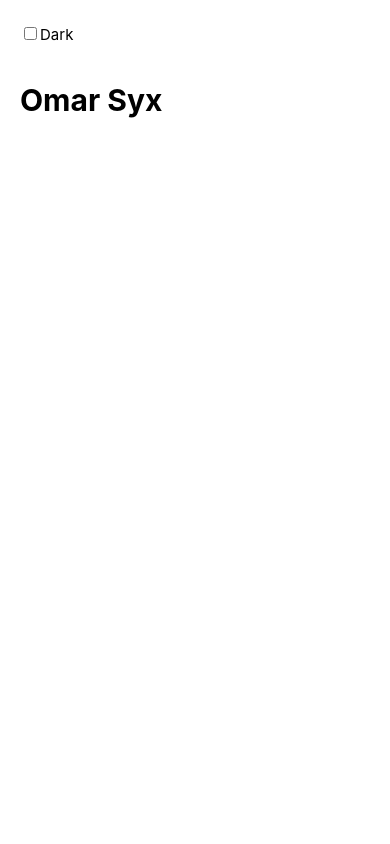
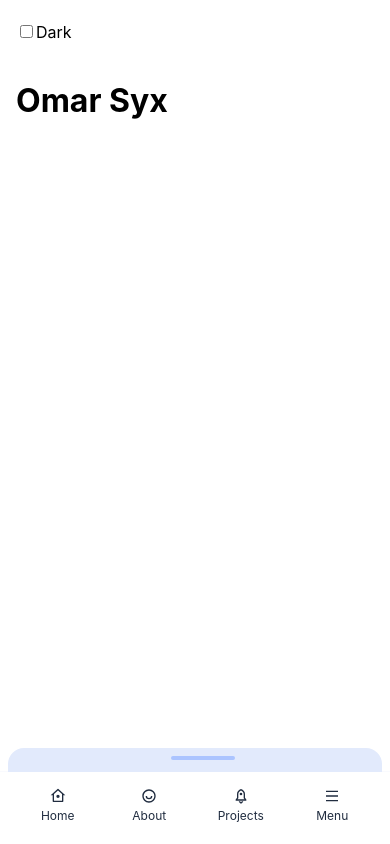
Before and after one commit to ozyxdev/ozyxdev2021, a Next.js app: page / in a window 390 px wide. Built offline with nearby package versions, Linux system fonts and the light colour scheme.

Commit message:
mobile navigation with menu sheet on click

```diff
--- a/package.json
+++ b/package.json
@@ -9,6 +9,7 @@
     "lint": "eslint src/**"
   },
   "dependencies": {
+    "framer-motion": "^4.1.17",
     "next": "10.1.3",
     "prop-types": "^15.7.2",
     "react": "17.0.2",
--- a/src/components/Page.js
+++ b/src/components/Page.js
@@ -1,5 +1,6 @@
 import PropTypes from 'prop-types'
 import styled from 'styled-components'
+import Navigation from './shared/Navigation'
 import GlobalStyles from './styles/GlobalStyles'
 
 const InnerStyles = styled.div`
@@ -10,10 +11,11 @@ const InnerStyles = styled.div`
 
 export default function Page({ children }) {
   return (
-    <div>
+    <>
+      <Navigation />
       <GlobalStyles />
       <InnerStyles>{children}</InnerStyles>
-    </div>
+    </>
   )
 }
 
--- /dev/null
+++ b/src/components/shared/Navigation.js
@@ -0,0 +1,159 @@
+import { motion } from 'framer-motion'
+import Link from 'next/link'
+import { forwardRef, useState } from 'react'
+import styled from 'styled-components'
+import AboutIcon from './icons/AboutIcon'
+import HomeIcon from './icons/HomeIcon'
+import MenuIcon from './icons/MenuIcon'
+import ProjectIcon from './icons/ProjectIcon'
+
+const NavigationContainer = styled.div`
+  position: fixed;
+  bottom: 0;
+  left: 0;
+  width: 100%;
+  background: white;
+  border-top: 1px solid #f9fafe;
+
+  .menu-sheet-backdrop {
+    background-color: rgba(0, 0, 0, 0.05);
+    width: 100%;
+    height: 100%;
+    position: fixed;
+    top: 0;
+    left: 0;
+    z-index: -1;
+    display: ${(props) => (props.menuOpen ? 'block' : 'none')};
+  }
+`
+
+const NavigationStyles = styled.nav`
+  max-width: var(--max-width);
+  background: white;
+  margin: 0 auto;
+  padding: 2rem;
+  display: grid;
+  grid-gap: 1rem;
+  grid-template-columns: repeat(4, 1fr);
+  position: relative;
+`
+
+const NavIemStyles = styled.a`
+  display: flex;
+  flex-direction: column;
+  align-items: center;
+
+  :hover {
+    text-decoration: none;
+  }
+
+  svg {
+    fill: #212d40;
+    height: 2rem;
+  }
+
+  span {
+    color: #212d40;
+    font-size: 1.5rem;
+    text-transform: capitalize;
+  }
+`
+
+// eslint-disable-next-line react/display-name
+const NavItem = ({ item }) => (
+  <Link href="/">
+    <NavIemStyles key={item.id}>
+      {item.id === 'home' && <HomeIcon />}
+      {item.id === 'about' && <AboutIcon />}
+      {item.id === 'projects' && <ProjectIcon />}
+      {item.id === 'menu' && <MenuIcon />}
+      <span>{item.id}</span>
+    </NavIemStyles>
+  </Link>
+)
+
+const navItems = [
+  {
+    id: 'home',
+    path: '/',
+  },
+  {
+    id: 'about',
+    path: '/',
+  },
+  {
+    id: 'projects',
+    path: '/',
+  },
+]
+
+const MenuSheet = styled(motion.div)`
+  top: -3rem;
+  left: 1rem;
+  right: 1rem;
+  border-radius: 2rem;
+  background: #e2eafc;
+  padding: 0.5rem 2rem;
+  z-index: -1;
+  position: absolute;
+
+  ::after {
+    content: '';
+    background: #abc4ff;
+    width: 8rem;
+    height: 0.5rem;
+    border-radius: 2px;
+    /* display: block; */
+    position: absolute;
+    top: 8px;
+    left: calc(50vw - 4rem);
+  }
+
+  .menu-sheet-container {
+    width: 100%;
+  }
+`
+
+const menuSheetVariants = {
+  open: { y: '-80%' },
+  close: { y: 0 },
+}
+
+export default function Navigation() {
+  const [menuOpen, setMenuOpen] = useState(false)
+  const toggleMenu = (e) => {
+    setMenuOpen(!menuOpen)
+  }
+  return (
+    <NavigationContainer menuOpen={menuOpen}>
+      <div
+        role="button"
+        tabIndex={0}
+        aria-label="Close menu"
+        className="menu-sheet-backdrop"
+        onClick={toggleMenu}
+      />
+      <MenuSheet
+        initial="close"
+        animate={menuOpen ? 'open' : 'close'}
+        variants={menuSheetVariants}
+        onClick={toggleMenu}
+      >
+        <p>About</p>
+        <p>About</p>
+        <p>About</p>
+        <p>About</p>
+        <p>About</p>
+      </MenuSheet>
+      <NavigationStyles>
+        {navItems.map((item) => (
+          <NavItem item={item} key={item.id} />
+        ))}
+        <NavIemStyles onClick={toggleMenu}>
+          <MenuIcon />
+          <span>Menu</span>
+        </NavIemStyles>
+      </NavigationStyles>
+    </NavigationContainer>
+  )
+}
--- /dev/null
+++ b/src/components/shared/icons/AboutIcon.js
@@ -0,0 +1,13 @@
+export default function AboutIcon() {
+  return (
+    <svg
+      xmlns="http://www.w3.org/2000/svg"
+      viewBox="0 0 24 24"
+      width="24"
+      height="24"
+    >
+      <path fill="none" d="M0 0h24v24H0z" />
+      <path d="M12 22C6.477 22 2 17.523 2 12S6.477 2 12 2s10 4.477 10 10-4.477 10-10 10zm0-2a8 8 0 1 0 0-16 8 8 0 0 0 0 16zm-5-8h2a3 3 0 0 0 6 0h2a5 5 0 0 1-10 0z" />
+    </svg>
+  )
+}
--- /dev/null
+++ b/src/components/shared/icons/HomeIcon.js
@@ -0,0 +1,13 @@
+export default function HomeIcon() {
+  return (
+    <svg
+      xmlns="http://www.w3.org/2000/svg"
+      viewBox="0 0 24 24"
+      width="24"
+      height="24"
+    >
+      <path fill="none" d="M0 0h24v24H0z" />
+      <path d="M19 21H5a1 1 0 0 1-1-1v-9H1l10.327-9.388a1 1 0 0 1 1.346 0L23 11h-3v9a1 1 0 0 1-1 1zM6 19h12V9.157l-6-5.454-6 5.454V19zm6-4a2.5 2.5 0 1 1 0-5 2.5 2.5 0 0 1 0 5z" />
+    </svg>
+  )
+}
--- /dev/null
+++ b/src/components/shared/icons/MenuIcon.js
@@ -0,0 +1,12 @@
+export default function MenuIcon() {
+  return (
+    <svg
+      xmlns="http://www.w3.org/2000/svg"
+      viewBox="0 0 24 24"
+      className="icon"
+    >
+      <path fill="none" d="M0 0h24v24H0z" />
+      <path d="M3 4h18v2H3V4zm0 7h18v2H3v-2zm0 7h18v2H3v-2z" />
+    </svg>
+  )
+}
--- /dev/null
+++ b/src/components/shared/icons/ProjectIcon.js
@@ -0,0 +1,13 @@
+export default function ProjectIcon() {
+  return (
+    <svg
+      xmlns="http://www.w3.org/2000/svg"
+      viewBox="0 0 24 24"
+      width="24"
+      height="24"
+    >
+      <path fill="none" d="M0 0h24v24H0z" />
+      <path d="M15.502 20A6.523 6.523 0 0 1 12 23.502 6.523 6.523 0 0 1 8.498 20h2.26c.326.489.747.912 1.242 1.243.495-.33.916-.754 1.243-1.243h2.259zM18 14.805l2 2.268V19H4v-1.927l2-2.268V9c0-3.483 2.504-6.447 6-7.545C15.496 2.553 18 5.517 18 9v5.805zM17.27 17L16 15.56V9c0-2.318-1.57-4.43-4-5.42C9.57 4.57 8 6.681 8 9v6.56L6.73 17h10.54zM12 11a2 2 0 1 1 0-4 2 2 0 0 1 0 4z" />
+    </svg>
+  )
+}
--- a/src/components/styles/GlobalStyles.js
+++ b/src/components/styles/GlobalStyles.js
@@ -10,15 +10,15 @@ const GlobalStyles = createGlobalStyle`
 
   html {
     --max-width: 1000px;
-    font-size: 10px;
+    font-size: 8px;
   }
 
   body {
-    font-family: ---apple-system, BlinkMacSystemFont, 'Segoe UI', Roboto, Oxygen, Ubuntu, Cantarell, 'Open Sans', 'Helvetica Neue', sans-serif;
+    font-family: ---apple-system, BlinkMacSystemFont, 'Segoe UI', Oxygen, Ubuntu, Cantarell, 'Open Sans', 'Helvetica Neue', sans-serif;
     box-sizing: border-box;
     padding: 0;
     margin: 0;
-    font-size: 1.5rem;
+    font-size: 2rem;
     line-height: 2;
     background: var(--color-background);
     color: var(--color-text);
@@ -38,7 +38,12 @@ const GlobalStyles = createGlobalStyle`
   }
 
   button {
-    font-family:  ---apple-system, BlinkMacSystemFont, 'Segoe UI', Roboto, Oxygen, Ubuntu, Cantarell, 'Open Sans', 'Helvetica Neue', sans-serif;
+    font-family:  ---apple-system, BlinkMacSystemFont, 'Segoe UI', Oxygen, Ubuntu, Cantarell, 'Open Sans', 'Helvetica Neue', sans-serif;
+  }
+
+  .icon {
+    height: 24px;
+    width: 24px;
   }
 `
 
--- a/src/constants/colors.js
+++ b/src/constants/colors.js
@@ -2,6 +2,10 @@ export const COLORS = {
   text: {
     light: 'hsl(0deg, 0%, 10%)', // white
     dark: 'hsl(0deg, 0%, 100%)', // near-black
+  },
+  white: {
+    light: '#f9fafe',
+    dark: '#f9fafe',
   },
   background: {
     light: 'hsl(0deg, 0%, 100%)', // white
--- a/src/pages/_document.js
+++ b/src/pages/_document.js
@@ -1,7 +1,7 @@
 /* eslint-disable react/jsx-props-no-spreading */
 import Document, { Html, Head, NextScript, Main } from 'next/document'
 import { ServerStyleSheet } from 'styled-components'
-import { MagicScriptTag } from '../lib/loadThemeVariables'
+import { FallbackStyles, MagicScriptTag } from '../lib/loadThemeVariables'
 
 export default class MyDocument extends Document {
   static getInitialProps({ renderPage }) {
@@ -23,6 +23,7 @@ export default class MyDocument extends Document {
           <meta name="googlebot" content="noindex" />
         </Head>
         <body>
+          <FallbackStyles />
           <MagicScriptTag />
           <Main />
           <NextScript />
```
Also changed, not shown: 1 other file (tests, documents, lock files or other folders).
